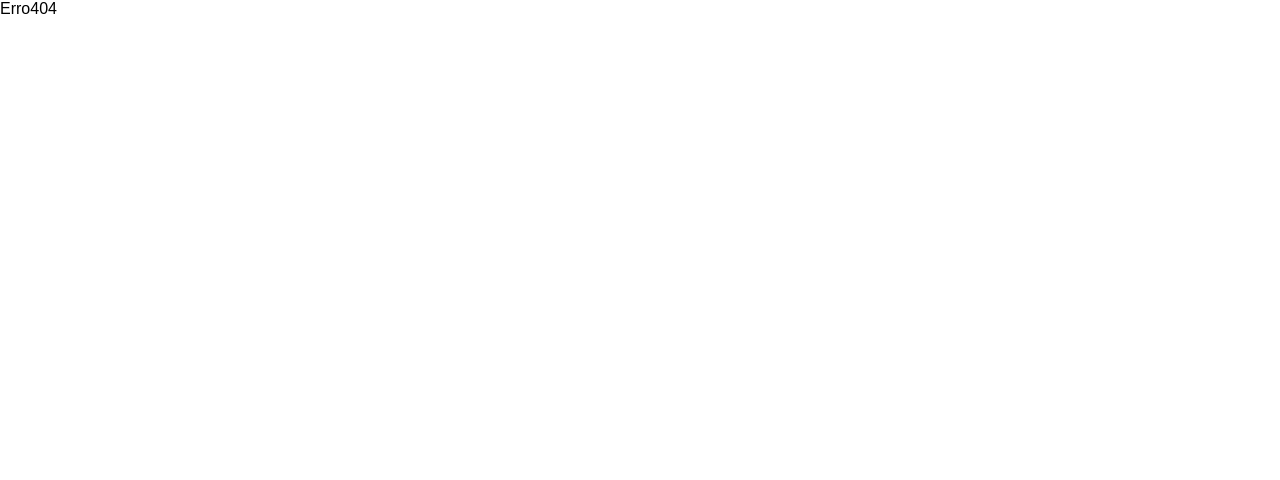
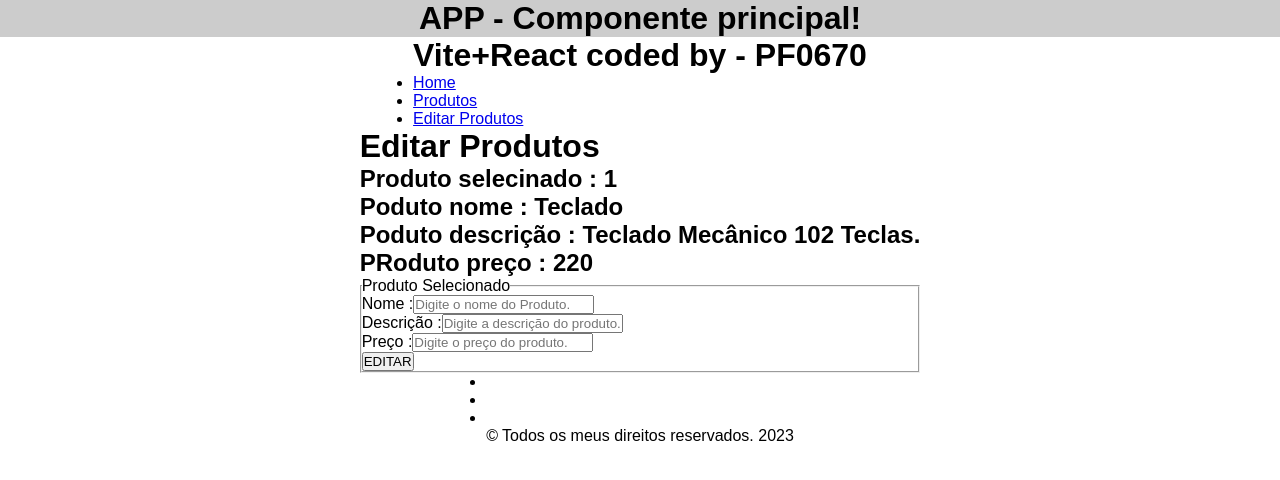
Before and after one commit to MuriloEloys/Spa1-espf, a React (Vite) app: page /editar/produtos/1 in a window 1280 px wide. Before the commit this address had no page. Shown: the top 480 px of the page. Built offline with nearby package versions, Linux system fonts and the light colour scheme.

Commit message:
Edição de produtos feitas

```diff
--- a/src/main.jsx
+++ b/src/main.jsx
@@ -12,7 +12,7 @@ const router = createBrowserRouter([
   children:[
     {path:"/", element:<Home/>},
     {path:"/produtos", element:<Produtos/>},
-    {path:"/editar/produtos", element:<EditarProdutos/>},
+    {path:"/editar/produtos/:id", element:<EditarProdutos/>},
 
   ]
  }
--- a/src/routes/EditarProdutos.jsx
+++ b/src/routes/EditarProdutos.jsx
@@ -1,5 +1,6 @@
 import React from 'react'
 import { useParams } from 'react-router-dom'
+import { ListaProduto } from '../components/ListaProdutos';
 
 export default function EditarProdutos() {
 
@@ -7,12 +8,42 @@ export default function EditarProdutos() {
 
     document.title = "Editar Produtos " + id;
 
+    const produtoRecuperadoPorId = ListaProduto.filter(item => item.id == parseInt(id))[0];
+
+
   return (
     <div>
         <h1>Editar Produtos</h1>
         <h2>Produto selecinado : {id}</h2>
+        <h2>Poduto nome : {produtoRecuperadoPorId.nome}
+        </h2>
+        <h2>Poduto descrição : {produtoRecuperadoPorId.desc}
+        </h2>
+        <h2>PRoduto preço : {produtoRecuperadoPorId.preco}
+        </h2>
         <div>
-          <img src="/img/vite.svg" alt="" />
+          <form >
+            <fieldset>
+              <legend>Produto Selecionado</legend>
+              <div>
+                <label htmlFor="">Nome :</label>
+                <input type="text" name='nome' placeholder='Digite o nome do Produto.'/>
+              </div>
+
+              <div>
+                <label htmlFor="">Descrição :</label>
+                <input type="text" name='desc' placeholder='Digite a descrição do produto.'/>
+              </div>
+              <div>
+                <label htmlFor="">Preço :</label>
+                <input type="text" name='preco' placeholder='Digite o preço do produto.'/>
+              </div>
+              <div>
+                <button>EDITAR</button>
+              </div>
+
+            </fieldset>
+          </form>
         </div>
 
     </div>
```
